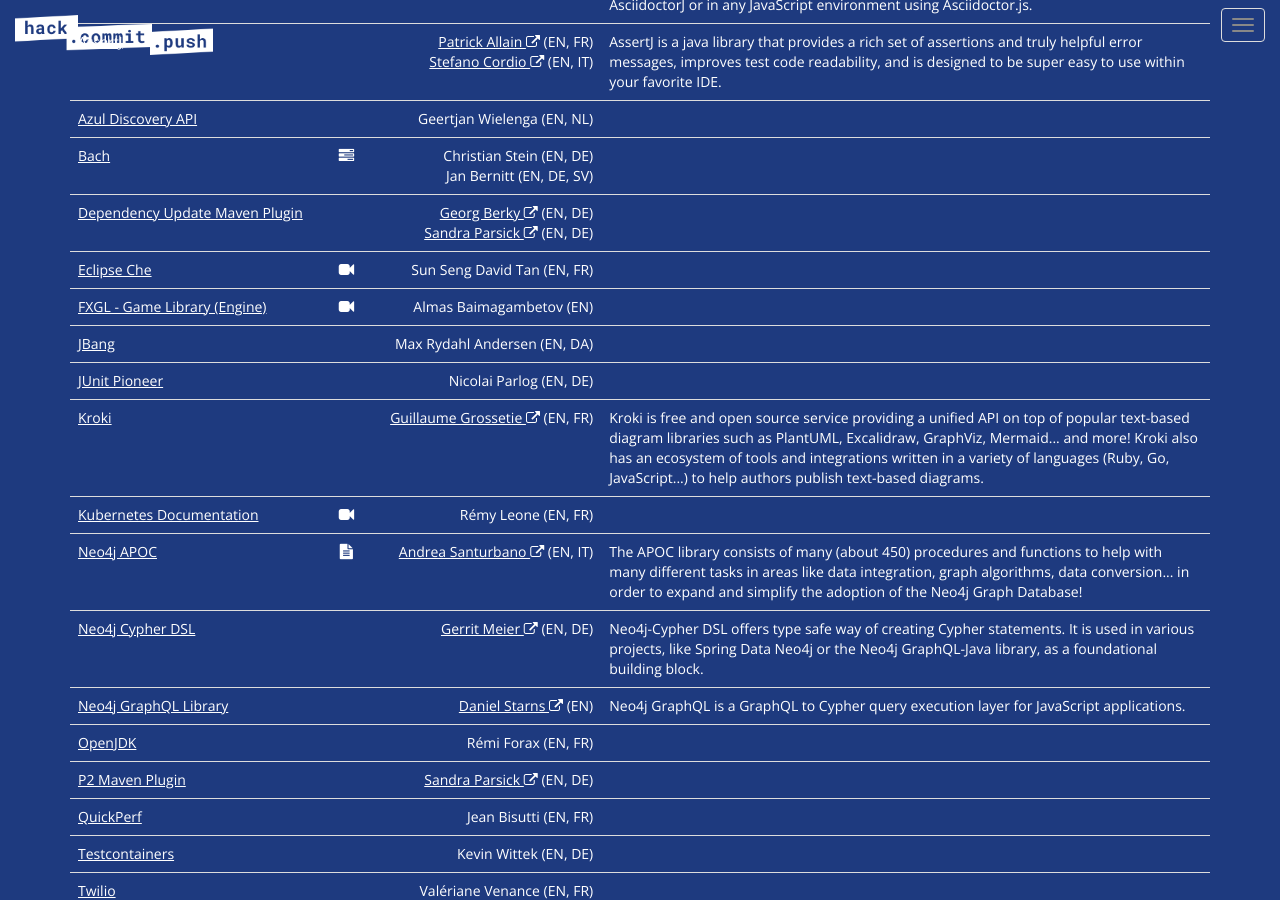
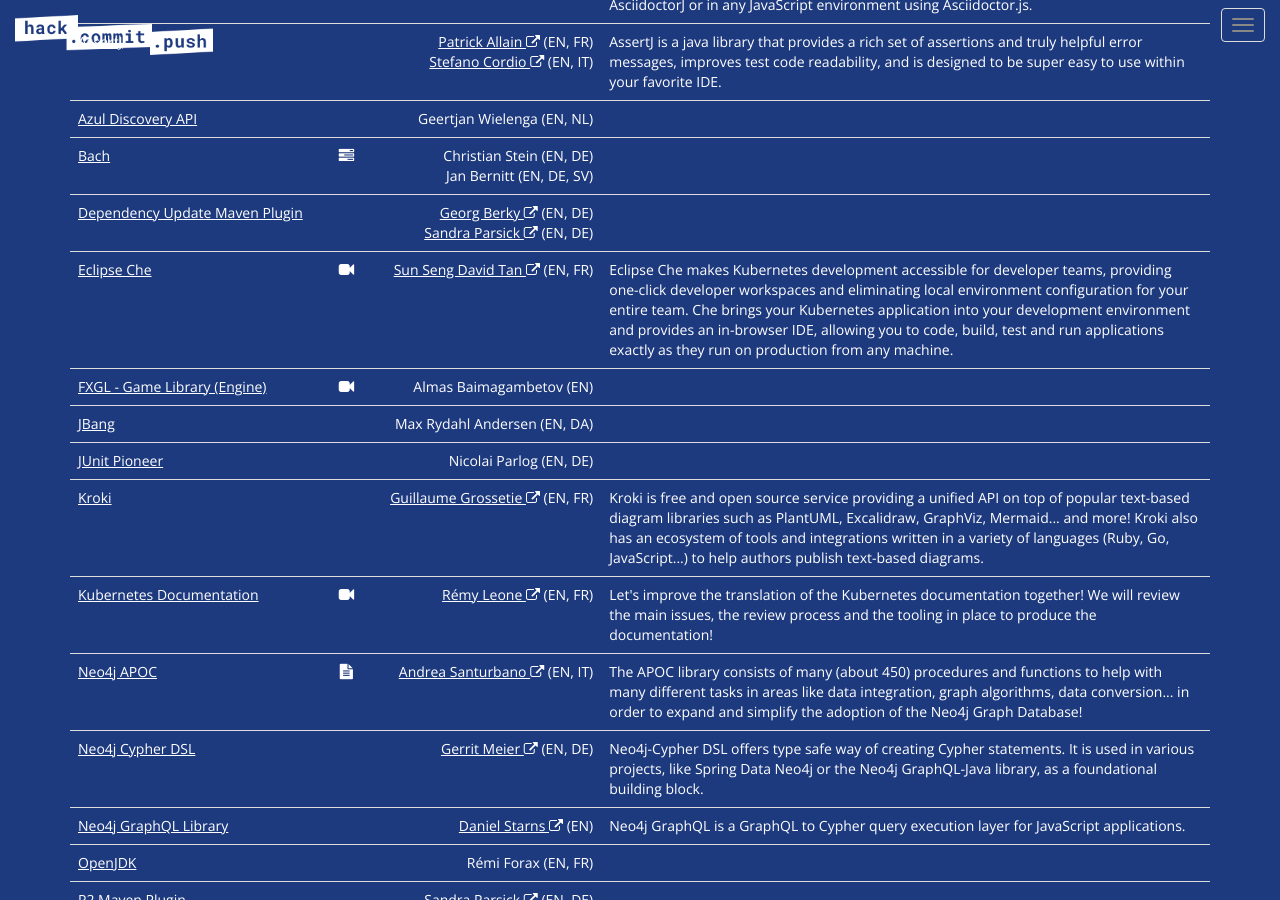
Before and after one commit to hack-commit-push/paris2021, a Jekyll site: the page built from index.html, in a window 1280 px wide and 900 px high, scrolled down 4129 px. Built offline with Jekyll 4.4.1, drawn with Linux system fonts in a browser that asks for light colours.

Commit message:
Add Eclipse Che and K8s docs info

```diff
--- a/_data/projects.yml
+++ b/_data/projects.yml
@@ -80,21 +80,25 @@
         - FR
 - name: Eclipse Che
   url: https://www.eclipse.org/che/
+  description: Eclipse Che makes Kubernetes development accessible for developer teams, providing one-click developer workspaces and eliminating local environment configuration for your entire team. Che brings your Kubernetes application into your development environment and provides an in-browser IDE, allowing you to code, build, test and run applications exactly as they run on production from any machine.
   presentation:
     link: https://drive.google.com/file/d/16KQtUsZZihzgr9r_h6TJA8CEt0NwwaE7/view?usp=sharing
     icon: video-camera
   leads:
     - name: Sun Seng David Tan
+      profile_url: https://twitter.com/__sunix_
       spoken_languages:
         - EN
         - FR
 - name: Kubernetes Documentation
   url: https://kubernetes.io/docs/home/
+  description: Let's improve the translation of the Kubernetes documentation together! We will review the main issues, the review process and the tooling in place to produce the documentation!
   presentation:
     link: https://drive.google.com/file/d/1s3odPFNg18lP_8Rl9r7kSo65kUaAwigE/view?usp=sharing
     icon: video-camera
   leads:
     - name: Rémy Leone
+      profile_url: https://twitter.com/remyleone
       spoken_languages:
         - EN
         - FR
```
